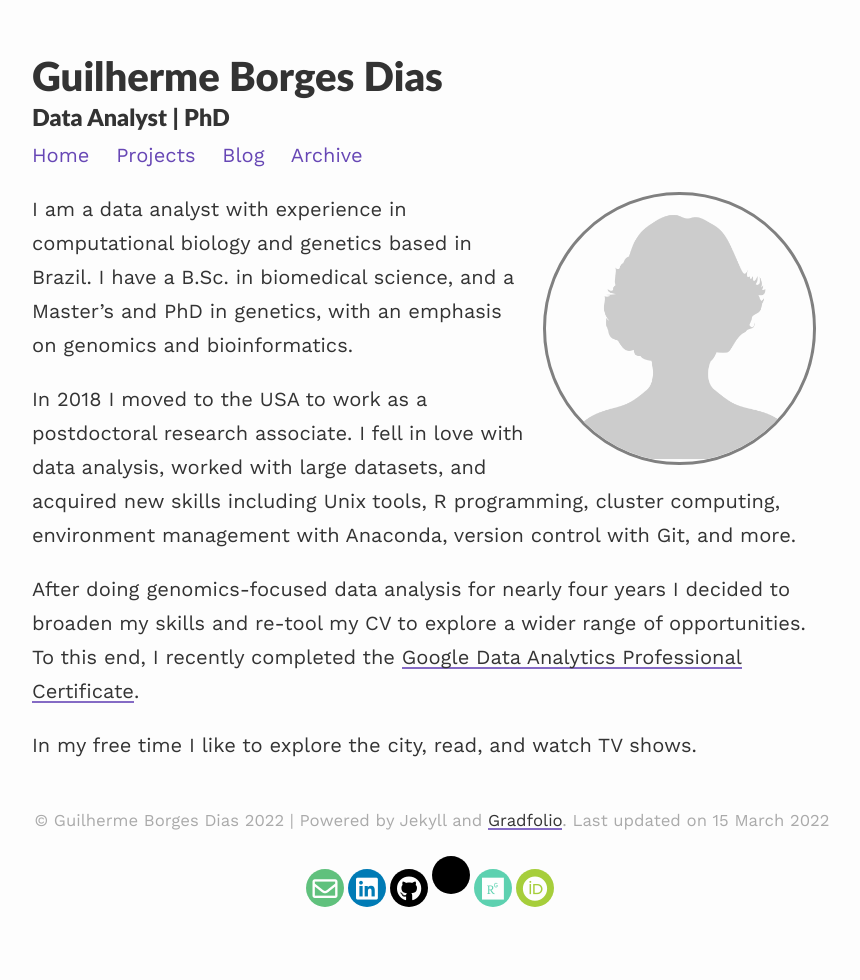
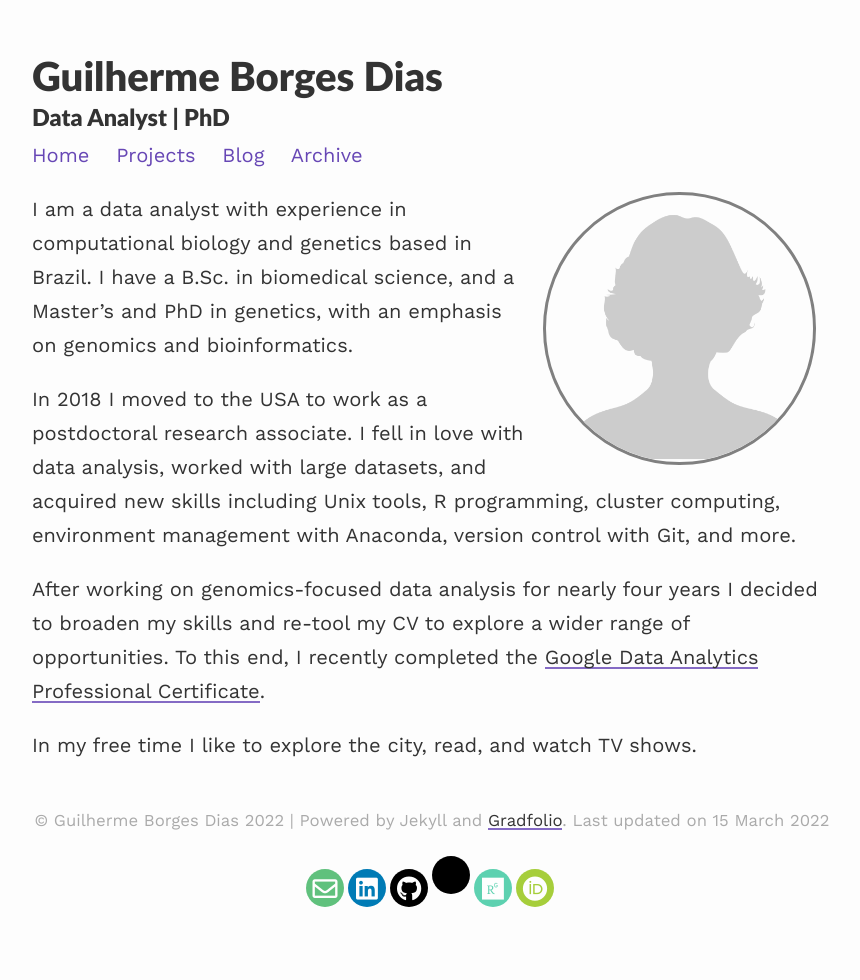
Before and after one commit to gbdias/home, a Jekyll site: the page built from index.md, in a window 1280 px wide. Shown: the whole page, without its empty margins (208-1068 px from the left). Built offline with Jekyll 4.4.1, drawn with Linux system fonts in a browser that asks for light colours; nearby versions of some CDN libraries; a style sheet for code colours, icons or effects is not loaded.

Commit message:
Update index.md

```diff
--- a/index.md
+++ b/index.md
@@ -11,6 +11,6 @@ I am a data analyst with experience in computational biology and genetics based
 
 In 2018 I moved to the USA to work as a postdoctoral research associate. I fell in love with data analysis, worked with large datasets, and acquired new skills including Unix tools, R programming, cluster computing, environment management with Anaconda, version control with Git, and more.
 
-After doing genomics-focused data analysis for nearly four years I decided to broaden my skills and re-tool my CV to explore a wider range of opportunities. To this end, I recently completed the [Google Data Analytics Professional Certificate](https://www.coursera.org/professional-certificates/google-data-analytics){:target="_blank"}.
+After working on genomics-focused data analysis for nearly four years I decided to broaden my skills and re-tool my CV to explore a wider range of opportunities. To this end, I recently completed the [Google Data Analytics Professional Certificate](https://www.coursera.org/professional-certificates/google-data-analytics){:target="_blank"}.
 
 In my free time I like to explore the city, read, and watch TV shows.
```
